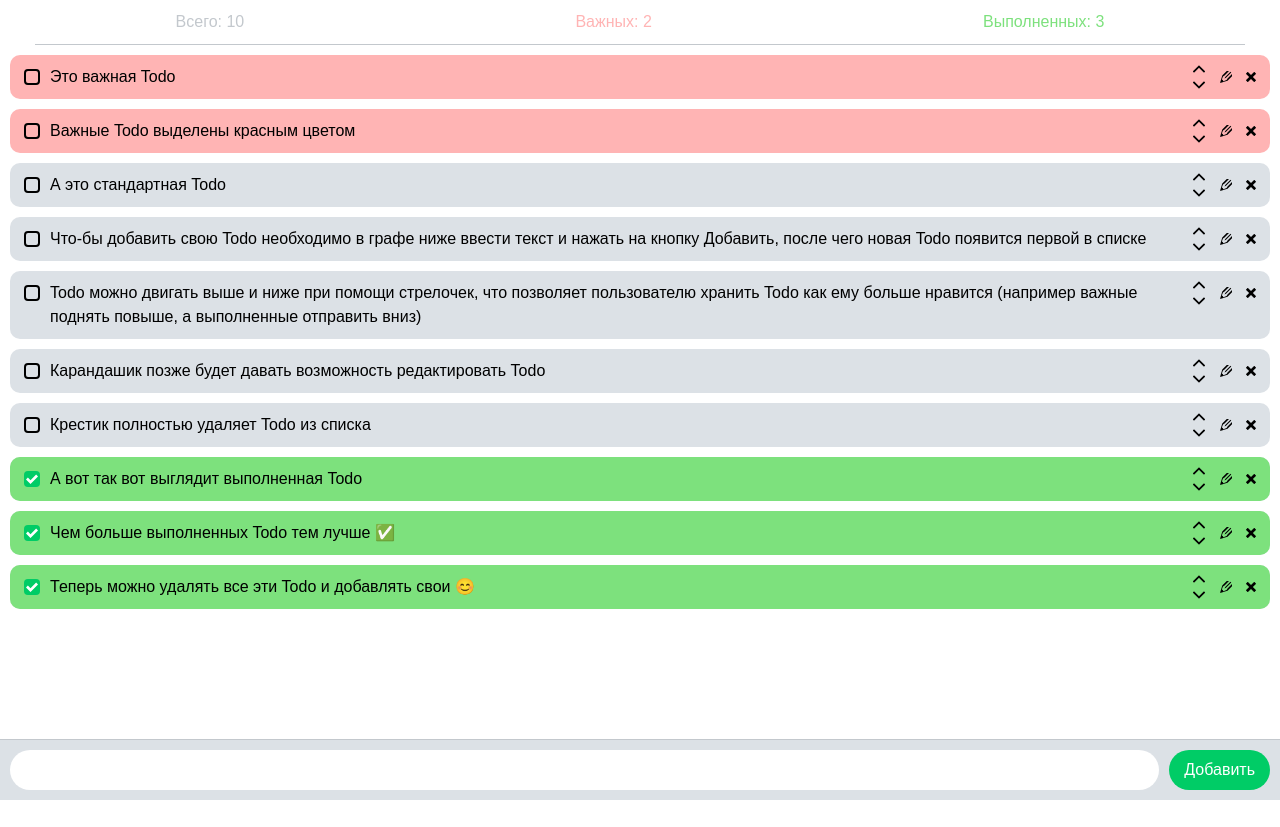
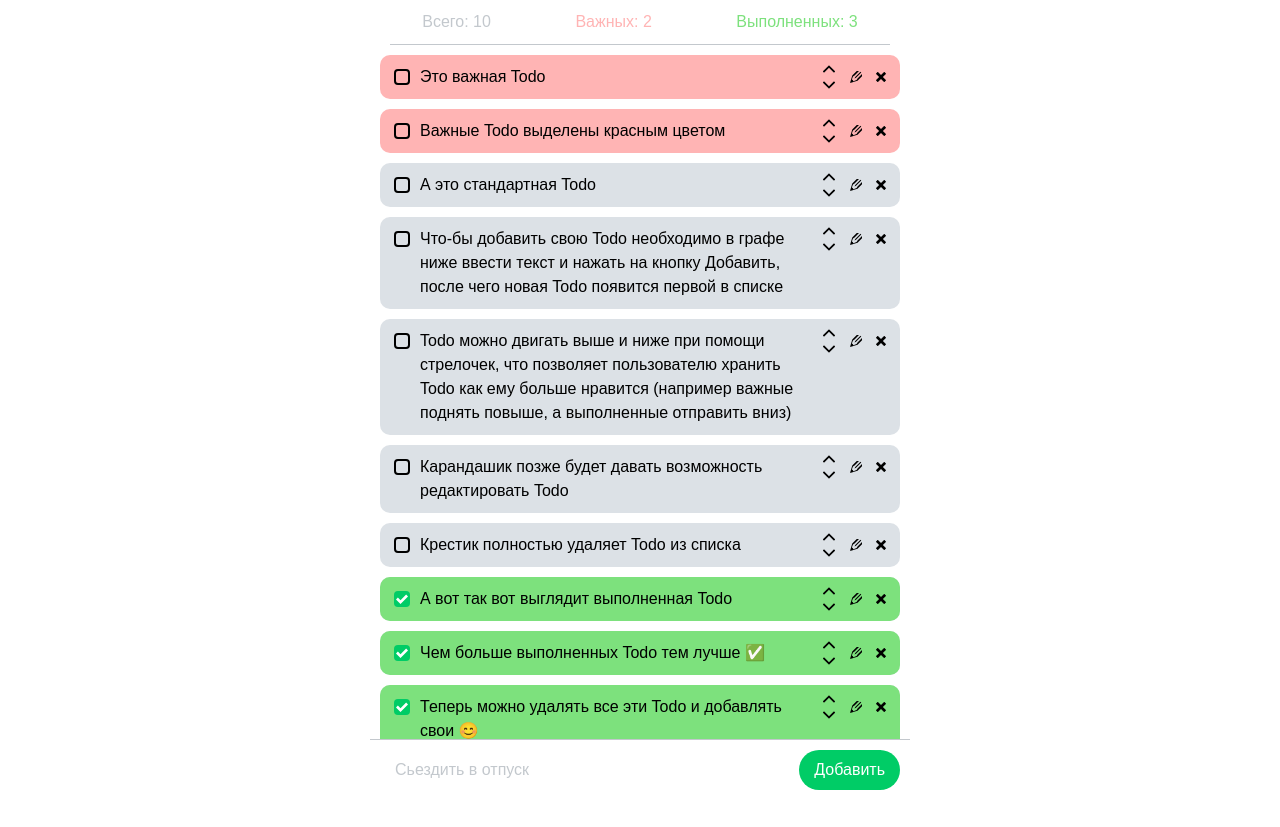
Before and after one commit to kozubskyi/todo-app, a React (Create React App) app: page / in a window 1280 px wide. Before the commit the page ends 800 px from the top, so only its background shows below. Built offline with nearby package versions, Linux system fonts and the light colour scheme.

Commit message:
внес правки

```diff
--- a/src/App.scss
+++ b/src/App.scss
@@ -20,4 +20,7 @@ body {
 
 #root {
   padding: 0 10px;
+  max-width: 540px;
+  margin-right: auto;
+  margin-left: auto;
 }
--- a/src/components/Stats/Stats.js
+++ b/src/components/Stats/Stats.js
@@ -4,6 +4,7 @@ import './Stats.scss';
 
 const Stats = ({ todos }) => {
   return (
+    <>
       <div className="stats">
         <p className="stats__all-todos">Всего: {todos.length}</p>
         <p className="stats__important-todos">
@@ -11,6 +12,8 @@ const Stats = ({ todos }) => {
         </p>
         <p className="stats__done-todos">Выполненных: {todos.filter(todo => todo.completed).length}</p>
       </div>
+      <div className="line"></div>
+    </>
   );
 };
 
--- a/src/components/Stats/Stats.scss
+++ b/src/components/Stats/Stats.scss
@@ -21,3 +21,10 @@
 .stats__done-todos {
   color: var(--light-green-color);
 }
+
+.line {
+  background-color: var(--grey-color);
+  width: 96%;
+  height: 1px;
+  margin: 0 auto 10px auto;
+}
--- a/src/components/TodoCreator/TodoCreator.js
+++ b/src/components/TodoCreator/TodoCreator.js
@@ -12,6 +12,20 @@ class TodoCreator extends Component {
   state = {
     text: this.props.text,
     type: this.props.type,
+    placeholders: [
+      'Сходить на футбол',
+      'Купить продукты',
+      'Навестить родственников',
+      'Купить подарок',
+      'Помыть посуду',
+      'Прибраться в доме',
+      'Починить что-то в доме',
+      'Сьездить в отпуск',
+      'Отправиться в путешествие',
+      'Вынести мусор',
+      'Купить вкусняшек',
+    ],
+    // placeholder: '',
   };
 
   onFormSubmit = event => {
@@ -25,10 +39,20 @@ class TodoCreator extends Component {
 
   changeInputValue = event => this.setState({ text: event.target.value });
 
+  getRandomInRange(min, max) {
+    return Math.floor(Math.random() * (max - min + 1)) + min;
+  }
+
   render() {
     return (
       <form className="todo-creator__form" onSubmit={this.onFormSubmit}>
-        <input type="text" value={this.state.text} onChange={this.changeInputValue} autoComplete="off" />
+        <input
+          type="text"
+          value={this.state.text}
+          onChange={this.changeInputValue}
+          autoComplete="off"
+          placeholder={this.state.placeholders[this.getRandomInRange(0, this.state.placeholders.length - 1)]}
+        />
         <button type="submit">Добавить</button>
       </form>
     );
--- a/src/components/TodoCreator/TodoCreator.scss
+++ b/src/components/TodoCreator/TodoCreator.scss
@@ -6,12 +6,15 @@
 
   display: flex;
 
+  max-width: 540px;
+
   padding: 10px;
-  margin: 0;
+  margin: 0 auto;
 
   width: 100%;
 
-  background-color: var(--main-light-grey-color);
+  background-color: white;
+  // background-color: var(--main-light-grey-color);
   border-top: 1px solid var(--grey-color);
 }
 
@@ -25,6 +28,10 @@
 
   border: none;
   border-radius: 20px;
+
+  &::placeholder {
+    color: var(--grey-color);
+  }
 }
 
 .todo-creator__form button {
--- a/src/components/TodoList/TodoList.js
+++ b/src/components/TodoList/TodoList.js
@@ -40,7 +40,7 @@ class TodoList extends Component {
 
     return (
       <>
-        <div className="line"></div>
+
         <ul className="todo__list">
           {this.makeMarkup(this.props.todos)}
           {/* {this.makeMarkup(importantTodos)}
--- a/src/components/TodoList/TodoList.scss
+++ b/src/components/TodoList/TodoList.scss
@@ -130,10 +130,3 @@
   padding: 17px 14px 17px 6px;
   background-image: url(../../images/cross.svg);
 }
-
-.line {
-  background-color: var(--grey-color);
-  width: 96%;
-  height: 1px;
-  margin: 0 auto 10px auto;
-}
```
Lines whose indentation alone changed are shown as unchanged.
